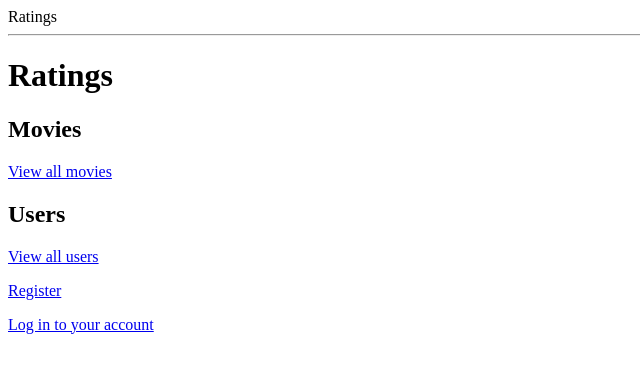
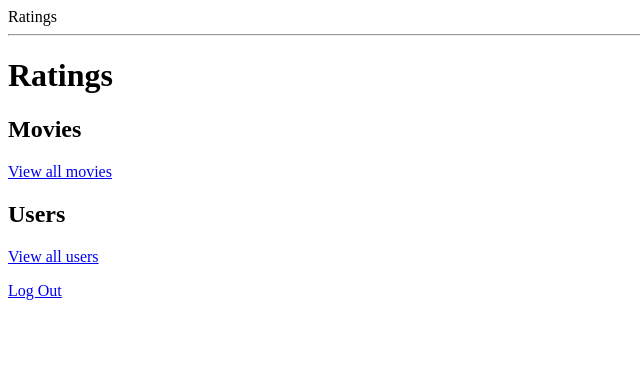
Before and after one commit to MartaVinas/ratings-app, a Flask app: page / in a window 1280 px wide. Shown: the top 373 px of the page, without its empty margins (0-640 px from the left). Run offline with Flask 2, Linux system fonts and the light colour scheme; the visitor is signed in with stand-in values (Sample User, id 1).

Commit message:
Create log out

```diff
--- a/server.py
+++ b/server.py
@@ -22,7 +22,8 @@ app.jinja_env.undefined = StrictUndefined
 @app.route('/')
 def index():
     """Homepage."""
-    return render_template("homepage.html")
+    print(session)
+    return render_template("homepage.html", current_session=session)
 
 
 @app.route('/users')
@@ -65,6 +66,7 @@ def show_login_form():
     """Show registration form."""
     return render_template("login_page.html")
 
+
 @app.route('/login-process', methods=["POST"])
 def process_login():
     """Login the user"""
@@ -80,6 +82,13 @@ def process_login():
     flash("You are logged now")
     return redirect("/")
 
+
+@app.route('/log-out')
+def log_out():
+    session.clear()
+    return redirect("/")
+
+
 if __name__ == "__main__":
     # We have to set debug=True here, since it has to be True at the
     # point that we invoke the DebugToolbarExtension
--- a/templates/homepage.html
+++ b/templates/homepage.html
@@ -10,8 +10,12 @@
     <h2>Users</h2>
     <p><a href="/users">View all users</a></p>
 
-    <p><a href="/register">Register</a></p>
+    {% if "userid" in current_session %}
+    	<p><a href="/log-out">Log Out</a></p>
+    {% else %}
+	    <p><a href="/register">Register</a></p>
 
-    <p><a href="/login-page">Log in to your account</a></p>
+	    <p><a href="/login-page">Log in to your account</a></p>
+	{% endif %}
 
 {% endblock %}
```
